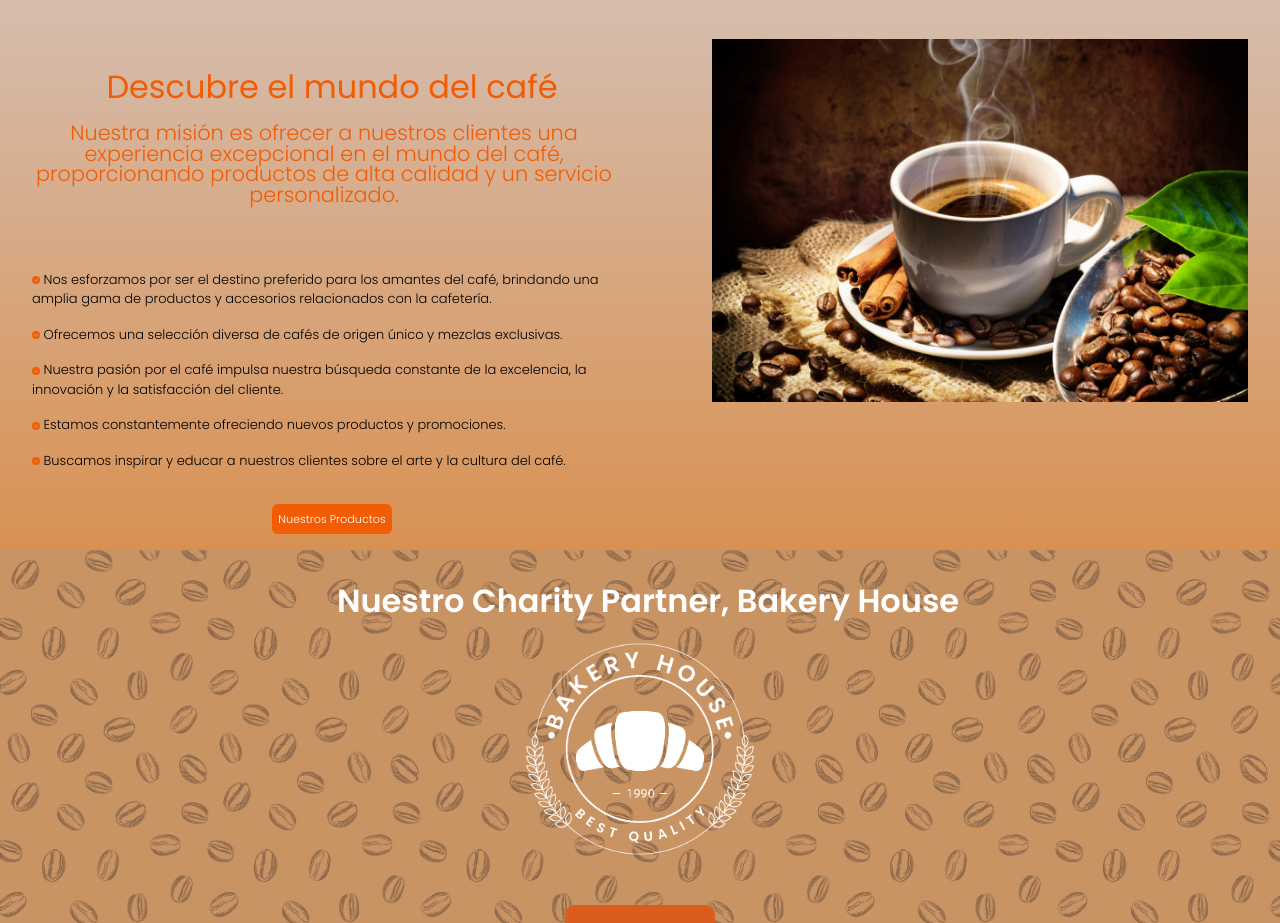
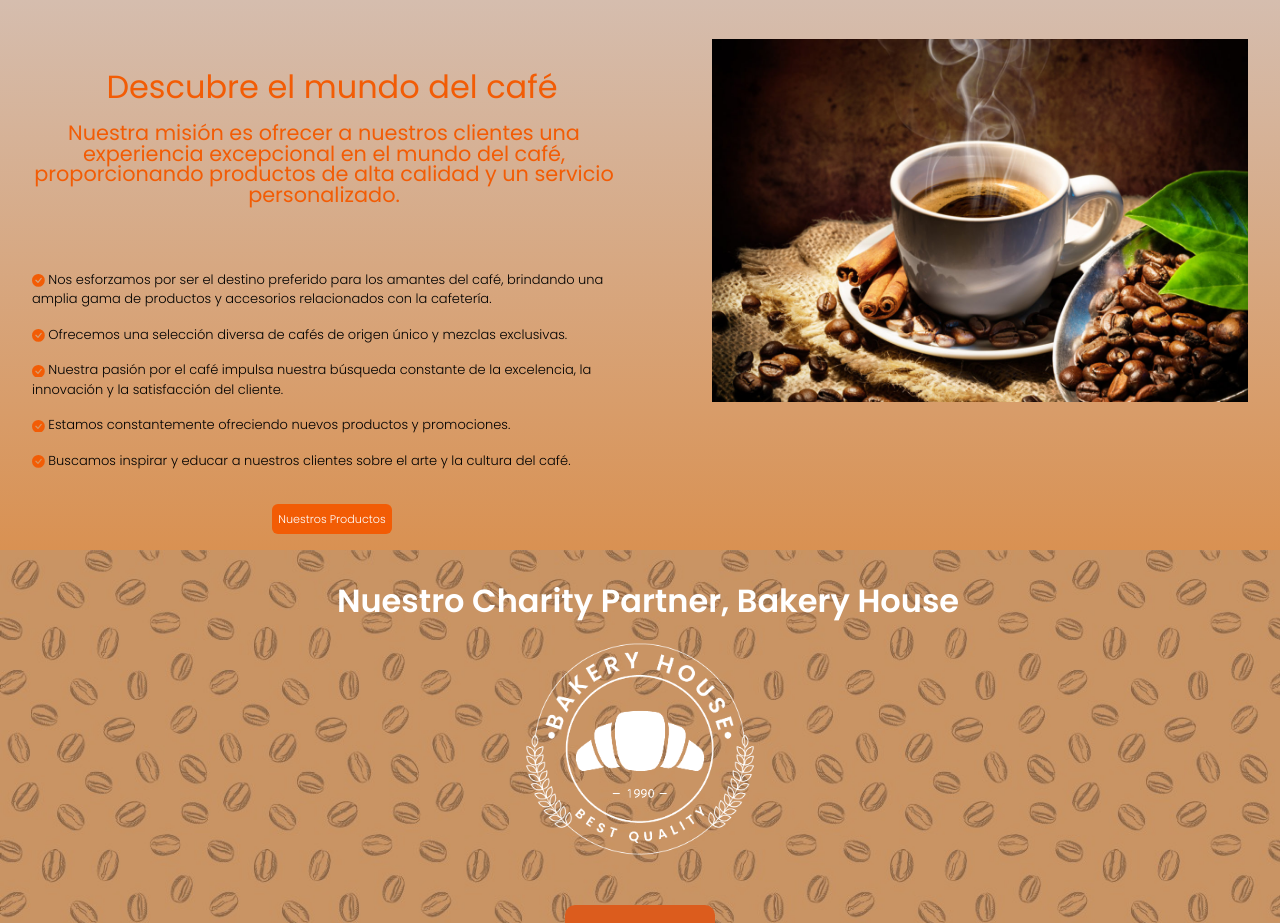
Before and after one commit to JulianCompierchio/EcommerceReact, a React (Create React App) app: page / in a window 1280 px wide. Shown: the part 1540-2463 px from the top of the page. Built offline with nearby package versions, Linux system fonts and the light colour scheme; data requests are answered from the project's data file.

Commit message:
Retoques finales2

```diff
--- a/src/Components/Features/Features.css
+++ b/src/Components/Features/Features.css
@@ -78,10 +78,14 @@
         text-align: center;
         margin-left: 2rem;
         padding-bottom: 1.5rem;
+        font-weight: 400;
         }
     .feature-item{
         font-size: 13px;
         }
+    .icon-feature{
+        font-size: 0.8rem;
+    }
     .btn-feature{
         margin-top: 3%;
         background-color: #F25C05;
```
